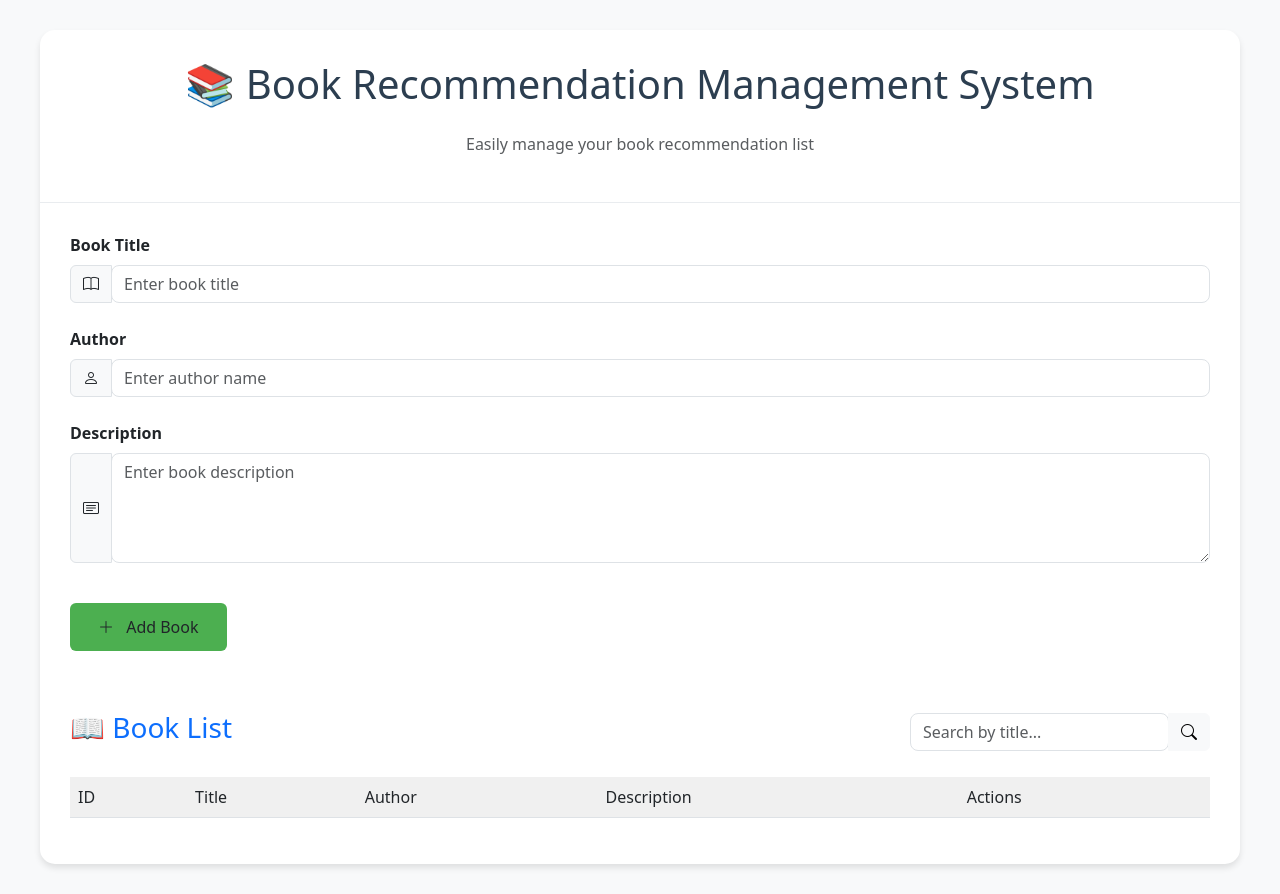
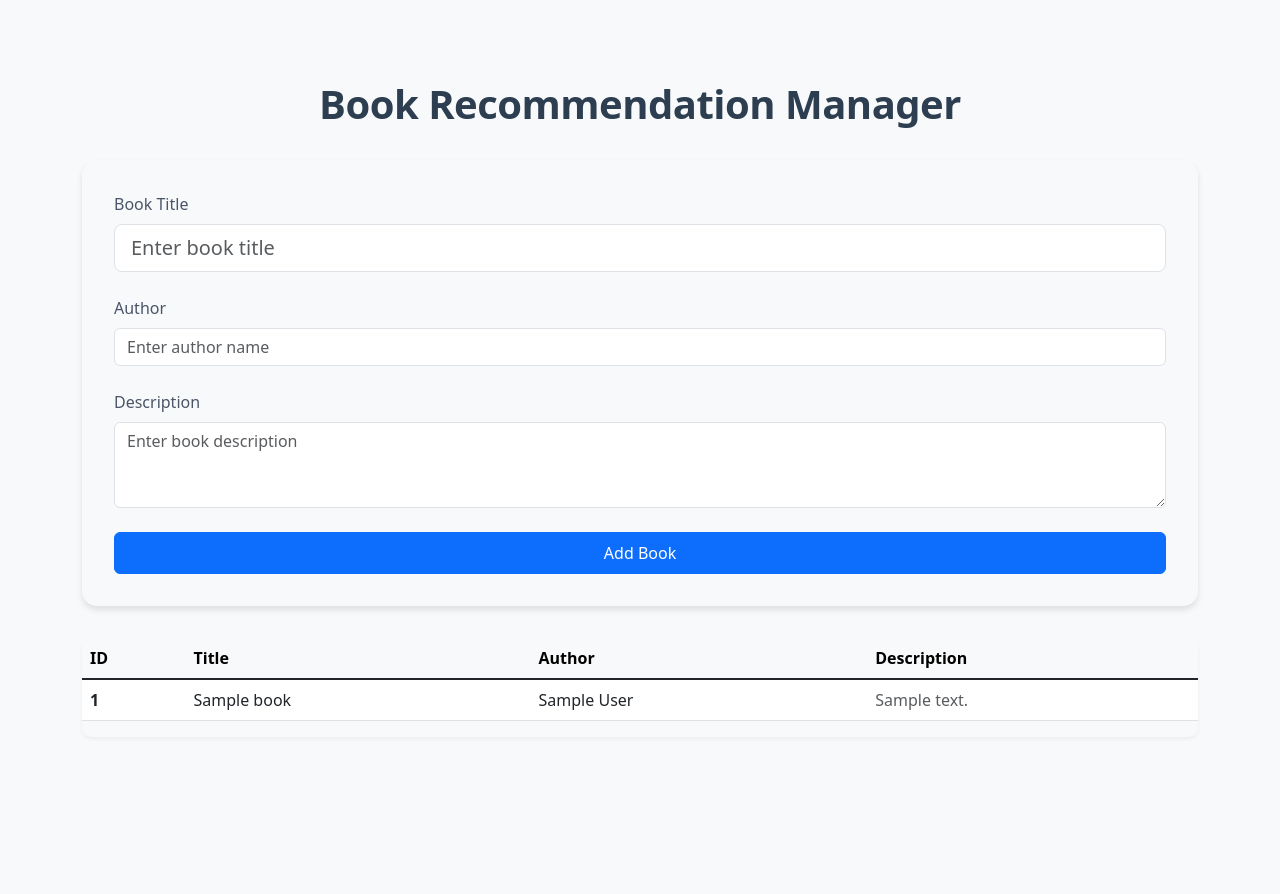
Before and after one commit to Userweiwei/webapp, a Flask app: page / in a window 1280 px wide. After the commit the page ends 721 px from the top, so only its background shows below. Run offline with Flask 3, Linux system fonts and the light colour scheme; tables that the repository leaves empty hold one stand-in row (values such as "Sample post"); lists and menus that the app fills with data are empty.

Commit message:
Update index.html

```diff
--- a/templates/index.html
+++ b/templates/index.html
@@ -1,222 +1,149 @@
 <!DOCTYPE html>
 <html lang="en">
+
 <head>
     <meta charset="UTF-8">
     <meta name="viewport" content="width=device-width, initial-scale=1.0">
-    <title>Book Recommendation Management System</title>
+    <title>Book Recommendation Manager</title>
     <link rel="stylesheet" href="https://cdn.jsdelivr.net/npm/bootstrap@5.3.0/dist/css/bootstrap.min.css">
     <style>
-        /* Custom styles */
-        body {
-            background-color: #f8f9fa;
+        .form-card {
+            background: #f8f9fa;
+            border-radius: 15px;
+            box-shadow: 0 4px 6px rgba(0, 0, 0, 0.1);
+            padding: 2rem;
+            margin-bottom: 2rem;
         }
 
-        .app-container {
-            max-width: 1200px;
-            margin: 30px auto;
-            background-color: white;
-            border-radius: 15px;
-            box-shadow: 0 4px 6px rgba(0,0,0,0.1);
+        .table-responsive {
+            border-radius: 10px;
+            overflow: hidden;
+            box-shadow: 0 2px 4px rgba(0, 0, 0, 0.05);
         }
 
-        .header-section {
-            padding: 30px;
-            border-bottom: 1px solid #e9ecef;
+        .page-title {
+            color: #2c3e50;
+            font-weight: 600;
+            letter-spacing: -0.5px;
+            margin: 2rem 0;
         }
 
-        .form-section {
-            padding: 30px;
-        }
-
-        .table-section {
-            padding: 30px;
-        }
-
-        .btn-add-book {
-            background-color: #4CAF50; /* Green button */
-            border: none;
-            padding: 12px 28px;
-            font-size: 16px;
-            transition: background-color 0.3s;
-        }
-
-        .btn-add-book:hover {
-            background-color: #45a049;
-        }
-
-        .book-table th {
-            background-color: #f0f0f0;
+        .form-label {
             font-weight: 500;
-        }
-
-        .action-btn {
-            margin-left: 8px;
-            font-size: 0.9em;
+            color: #4a5568;
         }
     </style>
 </head>
-<body>
-    <div class="app-container">
-        <!-- Header -->
-        <div class="header-section text-center">
-            <h1 class="mb-4" style="color: #2c3e50;">📚 Book Recommendation Management System</h1>
-            <p class="text-muted">Easily manage your book recommendation list</p >
+
+<body class="bg-light">
+    <div class="container py-5">
+        <h1 class="page-title text-center">Book Recommendation Manager</h1>
+
+        <div class="form-card">
+            <div class="mb-4">
+                <label for="title" class="form-label">Book Title</label>
+                <input type="text" class="form-control form-control-lg" id="title" placeholder="Enter book title">
+            </div>
+            <div class="mb-4">
+                <label for="author" class="form-label">Author</label>
+                <input type="text" class="form-control" id="author" placeholder="Enter author name">
+            </div>
+            <div class="mb-4">
+                <label for="description" class="form-label">Description</label>
+                <textarea class="form-control" id="description" rows="3" placeholder="Enter book description"></textarea>
+            </div>
+            <button class="btn btn-primary w-100 py-2" id="addBookBtn">
+                Add Book
+            </button>
         </div>
 
-        <!-- Form Section -->
-        <div class="form-section">
-            <form id="bookForm">
-                <div class="mb-4">
-                    <label for="title" class="form-label fw-bold">Book Title</label>
-                    <div class="input-group">
-                        <span class="input-group-text"><i class="bi bi-book"></i></span>
-                        <input type="text" class="form-control rounded-3" id="title" placeholder="Enter book title" required>
-                    </div>
-                </div>
-
-                <div class="mb-4">
-                    <label for="author" class="form-label fw-bold">Author</label>
-                    <div class="input-group">
-                        <span class="input-group-text"><i class="bi bi-person"></i></span>
-                        <input type="text" class="form-control rounded-3" id="author" placeholder="Enter author name" required>
-                    </div>
-                </div>
-
-                <div class="mb-4">
-                    <label for="description" class="form-label fw-bold">Description</label>
-                    <div class="input-group">
-                        <span class="input-group-text"><i class="bi bi-card-text"></i></span>
-                        <textarea class="form-control rounded-3" id="description" rows="4" placeholder="Enter book description" required></textarea>
-                    </div>
-                </div>
-
-                <button type="submit" class="btn btn-add-book mt-3">
-                    <i class="bi bi-plus-lg me-2"></i> Add Book
-                </button>
-            </form>
-        </div>
-
-        <!-- Table Section -->
-        <div class="table-section">
-            <div class="d-flex justify-content-between align-items-center mb-4">
-                <h3 class="text-primary">📖 Book List</h3>
-                <div class="input-group" style="max-width: 300px;">
-                    <input type="text" class="form-control rounded-3" id="searchInput" placeholder="Search by title...">
-                    <button class="btn btn-light" type="button" id="searchBtn">
-                        <i class="bi bi-search"></i>
-                    </button>
-                </div>
-            </div>
-
-            <table class="table table-hover book-table">
-                <thead>
+        <div class="table-responsive">
+            <table class="table table-hover align-middle">
+                <thead class="table-light">
                     <tr>
-                        <th>ID</th>
-                        <th>Title</th>
-                        <th>Author</th>
-                        <th>Description</th>
-                        <th>Actions</th>
+                        <th scope="col">ID</th>
+                        <th scope="col">Title</th>
+                        <th scope="col">Author</th>
+                        <th scope="col">Description</th>
                     </tr>
                 </thead>
-                <tbody id="bookTableBody">
+                <tbody id="bookTableBody" class="table-group-divider">
+                    <!-- Data will be populated here -->
                 </tbody>
             </table>
         </div>
     </div>
 
-    <!-- Icon Library -->
-    <link rel="stylesheet" href="https://cdn.jsdelivr.net/npm/bootstrap-icons@1.10.5/font/bootstrap-icons.css">
-
-    <!-- Scripts -->
     <script src="https://cdn.jsdelivr.net/npm/bootstrap@5.3.0/dist/js/bootstrap.bundle.min.js"></script>
     <script src="https://code.jquery.com/jquery-3.6.0.min.js"></script>
     <script>
         $(document).ready(function() {
-            // Load books
+            // Load initial book list
             loadBooks();
 
-            // Form submission handler
-            $('#bookForm').submit(function(e) {
-                e.preventDefault();
-                const title = $('#title').val();
-                const author = $('#author').val();
-                const description = $('#description').val();
+            // Add book button handler
+            $('#addBookBtn').click(function() {
+                const title = $('#title').val().trim();
+                const author = $('#author').val().trim();
+                const description = $('#description').val().trim();
 
-                if (title && author && description) {
+                if (!title) {
+                    alert('Please enter a book title');
+                    return;
+                }
+
+                $(this).prop('disabled', true).html(`
+                    <span class="spinner-border spinner-border-sm" role="status"></span>
+                    Adding...
+                `);
+
                 $.ajax({
                     type: 'POST',
                     url: '/books',
                     contentType: 'application/json',
-                        data: JSON.stringify({ title, author, description }),
+                    data: JSON.stringify({
+                        title: title,
+                        author: author,
+                        description: description
+                    }),
                     success: function(response) {
-                            showToast('success', 'Book added successfully!');
                         loadBooks();
-                            this.reset(); // Reset form
+                        $('#title, #author, #description').val('');
                     },
-                        error: function(error) {
-                            showToast('danger', 'Failed to add book, please try again');
-                            console.error('Error:', error);
+                    error: function(xhr) {
+                        alert('Error: ' + (xhr.responseJSON?.error || 'Failed to add book'));
+                    },
+                    complete: function() {
+                        $('#addBookBtn').prop('disabled', false).text('Add Book');
                     }
-                    });
-                }
-            });
-
-            // Search function
-            $('#searchInput').on('input', function() {
-                const searchTerm = $(this).val().toLowerCase();
-                $('#bookTableBody tr').each(function() {
-                    const title = $(this).find('td:eq(1)').text().toLowerCase();
-                    $(this).toggle(title.includes(searchTerm));
                 });
             });
 
-            // Load books list
+            // Load books function
             function loadBooks() {
                 $.ajax({
                     type: 'GET',
                     url: '/books',
                     success: function(response) {
-                        const tbody = $('#bookTableBody');
-                        tbody.empty();
-
-                        response.forEach((book, index) => {
-                            const row = $('<tr>');
-                            row.append($('<td>').text(index + 1)); // Temporary ID, use database ID in real scenario
-                            row.append($('<td>').text(book.title));
-                            row.append($('<td>').text(book.author));
-                            row.append($('<td>').text(book.description));
-
-                            // Actions column (edit/delete buttons)
-                            const actions = $('<td>');
-                            actions.html(`
-                                <button class="btn btn-sm btn-primary action-btn" title="Edit">
-                                    <i class="bi bi-pencil"></i>
-                                </button>
-                                <button class="btn btn-sm btn-danger action-btn" title="Delete">
-                                    <i class="bi bi-trash"></i>
-                                </button>
+                        const $tbody = $('#bookTableBody').empty();
+                        response.forEach(book => {
+                            $tbody.append(`
+                                <tr>
+                                    <td class="fw-semibold">${book.id}</td>
+                                    <td>${book.title}</td>
+                                    <td>${book.author || 'N/A'}</td>
+                                    <td class="text-muted">${book.description || '-'}</td>
+                                </tr>
                             `);
-                            row.append(actions);
-
-                            tbody.append(row);
                         });
                     },
-                    error: function(error) {
-                        showToast('danger', 'Failed to load books list');
-                        console.error('Error:', error);
+                    error: function(xhr) {
+                        alert('Error: Failed to load books');
                     }
                 });
-            }
-
-            // Toast notification
-            function showToast(type, message) {
-                const toastDiv = $('<div>').attr('role', 'alert').addClass(`toast alert alert-${type} alert-dismissible fade show`).html(`
-                    ${message}
-                    <button type="button" class="btn-close" data-bs-dismiss="alert" aria-label="Close"></button>
-                });
-                toastDiv.appendTo('body').fadeIn().delay(3000).fadeOut();
             }
         });
     </script>
 </body>
+
 </html>
```
Lines whose indentation alone changed are shown as unchanged.
